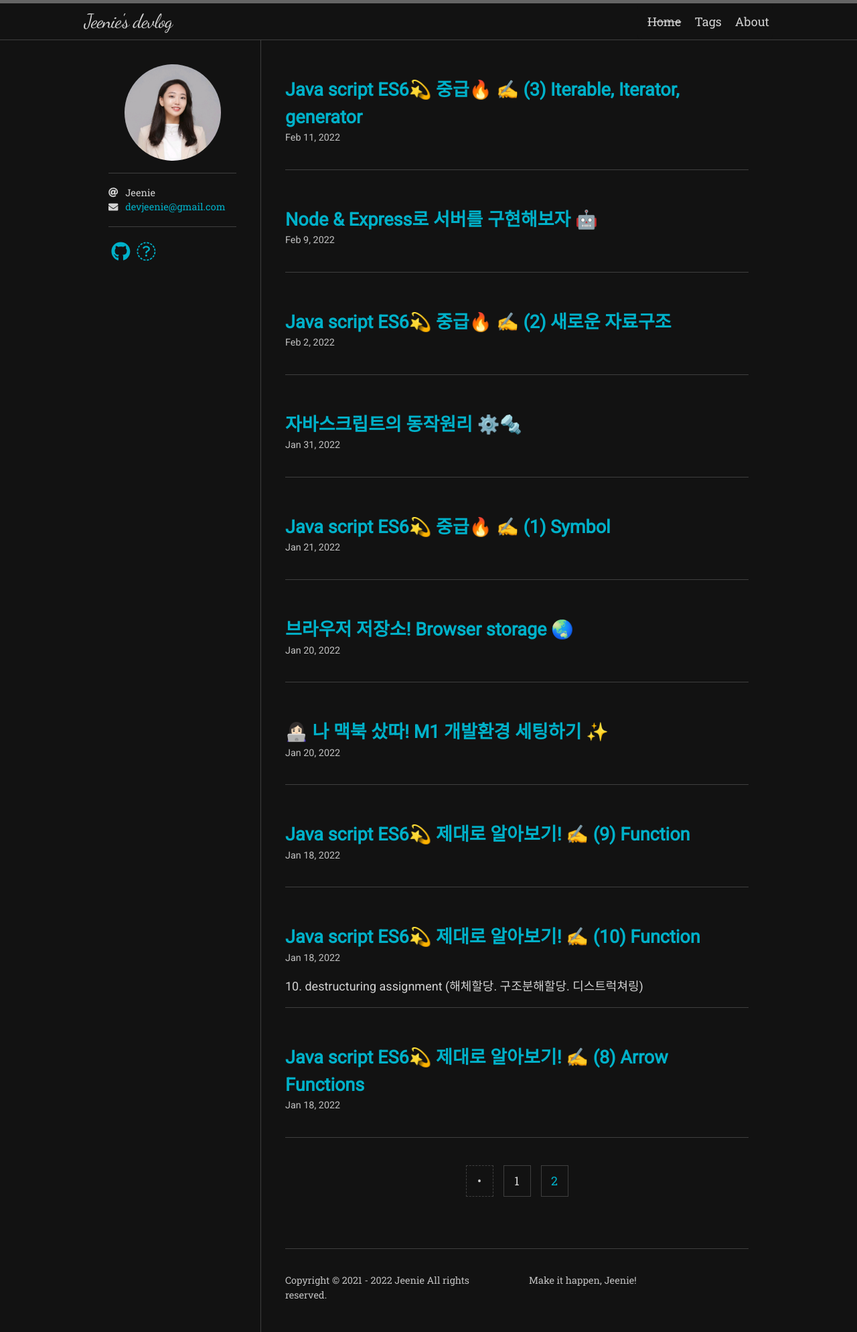
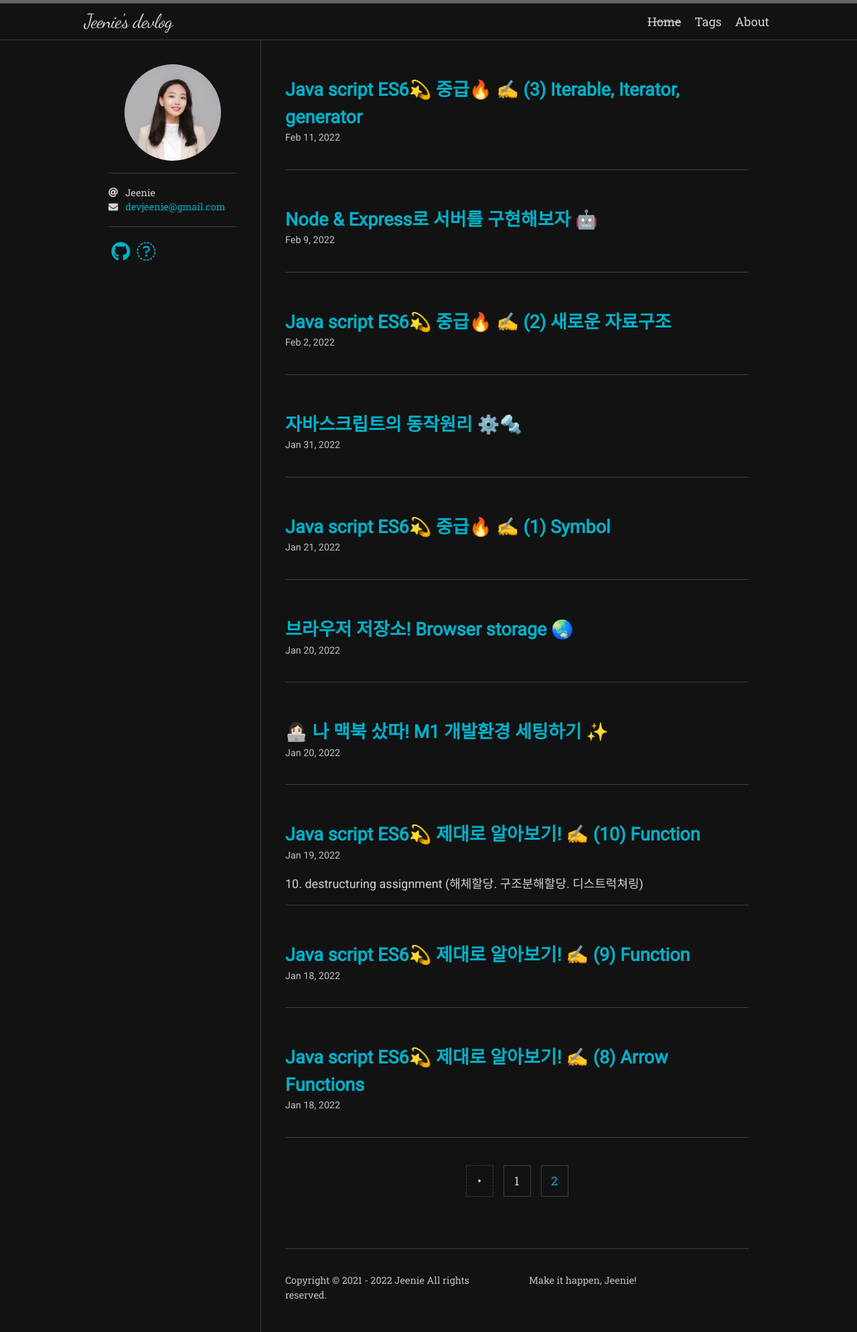
Before and after one commit to dev-Jeenie/dev-Jeenie.github.io, a Jekyll site: the page built from index.html, in a window 1280 px wide. Shown: the whole page at 67% size. Built offline with Jekyll 4.4.1, drawn with Linux system fonts in a browser that asks for light colours; nearby versions of some CDN libraries; some web fonts are replaced; the list of posts is cut into pages by our own code.

Commit message:
update files name

```diff
--- a/_posts/2022-01-18-javascript-es6-10.md
+++ b/_posts/2022-01-19-javascript-es6-10.md
@@ -8,8 +8,8 @@ navigation: true
 toc: true
 toc_sticky: true
 
-date: 2022-01-18
-last_modified_at: 2022-01-18
+date: 2022-01-19
+last_modified_at: 2022-01-19
 ---
 
 ![]()
```
